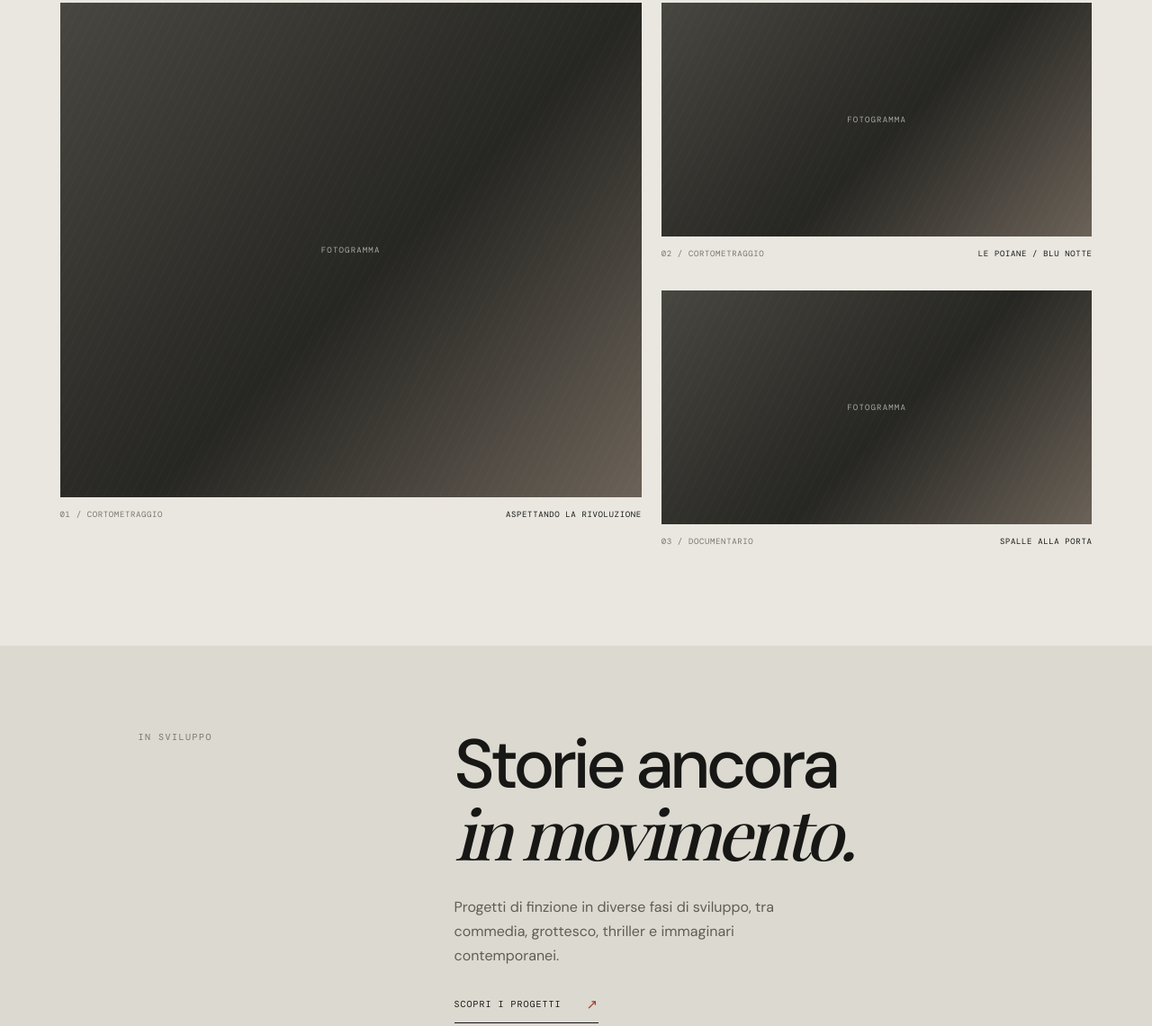
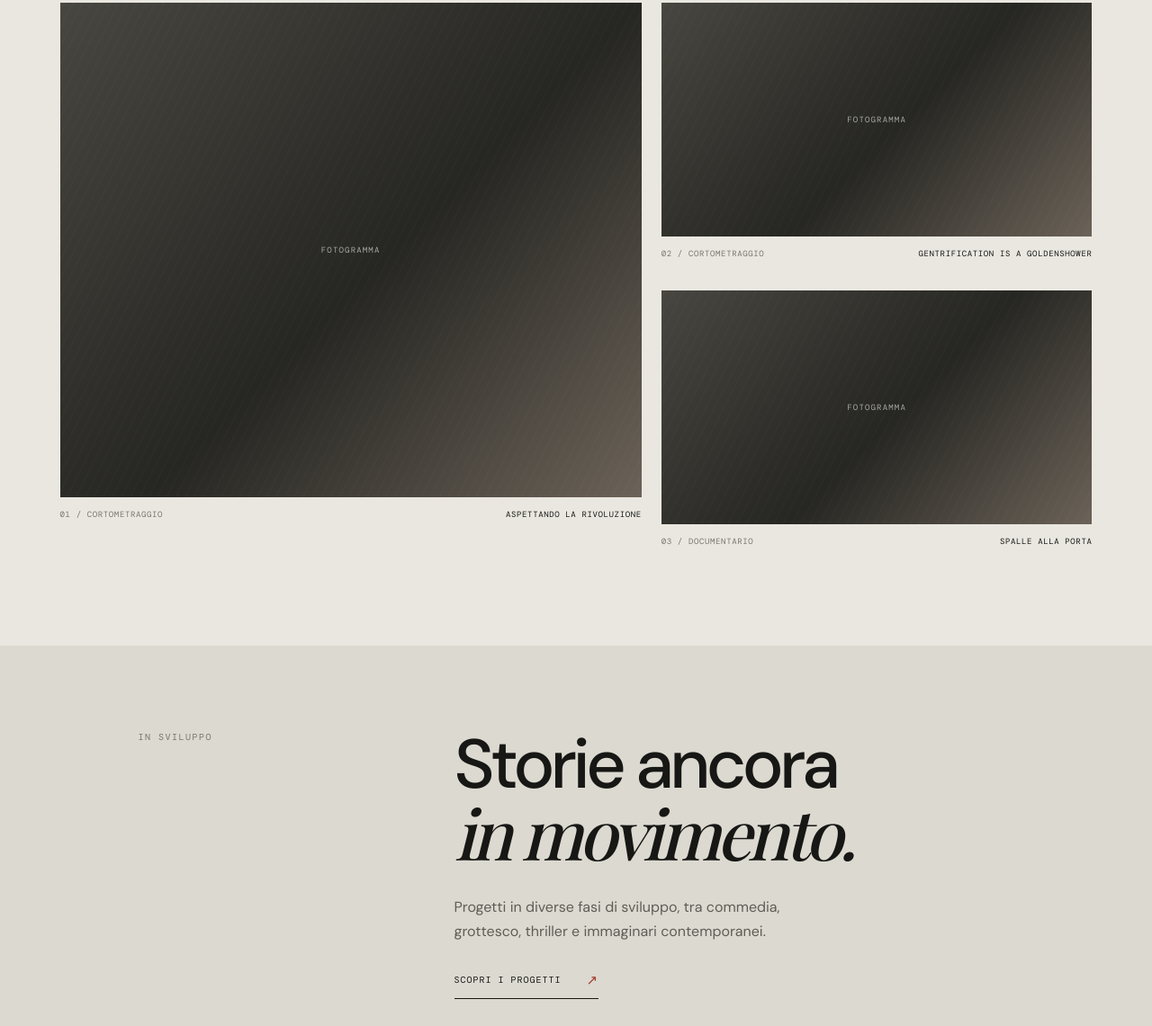
Before and after one commit to byfrancesconiglio/francesco-niglio.github.io, a plain HTML site: page index.html in a window 1280 px wide. Shown: the part 1371-2512 px from the top of the page at 90% size. Drawn offline with nearby package versions, Linux system fonts and the light colour scheme; a web font is replaced by a local one.

Commit message:
Update index.html

```diff
--- a/index.html
+++ b/index.html
@@ -44,7 +44,7 @@
         </a>
         <a class="film-tile" href="film.html#le-poiane">
           <div class="tile-image image-placeholder"><span>FOTOGRAMMA</span></div>
-          <div class="tile-meta"><span>02 / CORTOMETRAGGIO</span><span>LE POIANE / BLU NOTTE</span></div>
+          <div class="tile-meta"><span>02 / CORTOMETRAGGIO</span><span>GENTRIFICATION IS A GOLDENSHOWER</span></div>
         </a>
         <a class="film-tile" href="film.html#spalle-alla-porta">
           <div class="tile-image image-placeholder"><span>FOTOGRAMMA</span></div>
@@ -55,7 +55,7 @@
 
     <section class="statement-section">
       <p class="eyebrow">IN SVILUPPO</p>
-      <div><h2>Storie ancora<br><em>in movimento.</em></h2><p>Progetti di finzione in diverse fasi di sviluppo, tra commedia, grottesco, thriller e immaginari contemporanei.</p><a class="text-link" href="progetti.html">Scopri i progetti <span>↗</span></a></div>
+      <div><h2>Storie ancora<br><em>in movimento.</em></h2><p>Progetti in diverse fasi di sviluppo, tra commedia, grottesco, thriller e immaginari contemporanei.</p><a class="text-link" href="progetti.html">Scopri i progetti <span>↗</span></a></div>
     </section>
   </main>
 
```
